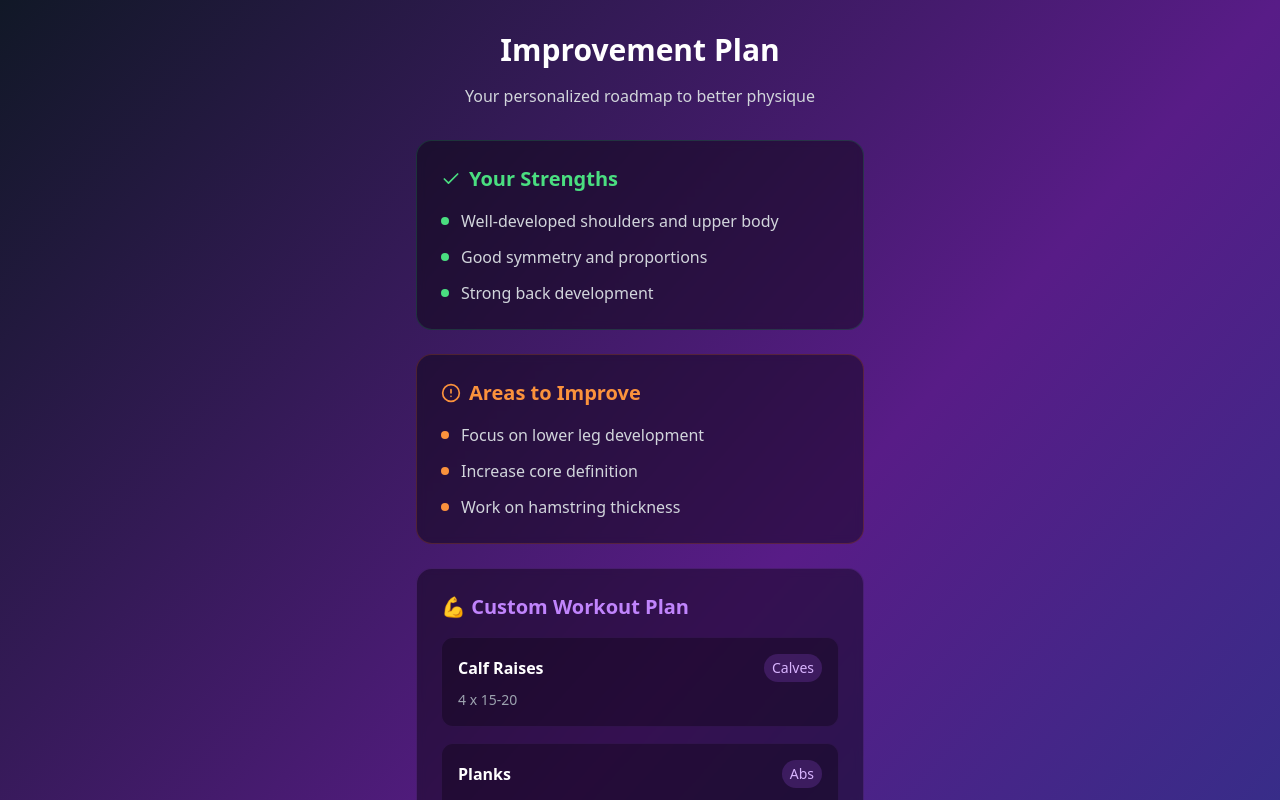
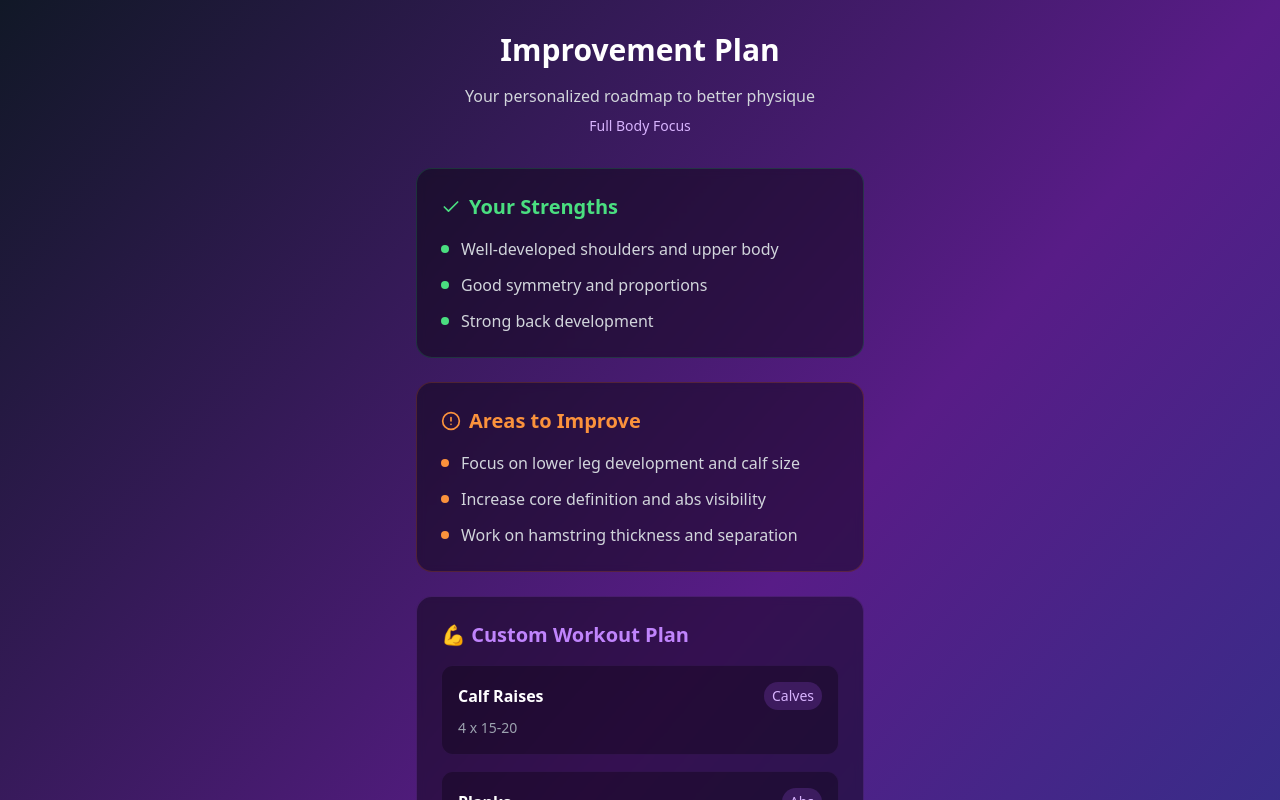
Before and after one commit to omarmohammed786/physique-ai-analyzer, a React (Vite) app: page /improvement-plan in a window 1280 px wide. Shown: the top 800 px of the page. Built offline with nearby package versions, Linux system fonts and the light colour scheme.

Commit message:
feat: Conditional improvement areas
The "Areas to Improve" section on the improvement plan page now dynamically displays either upper body or full body areas based on the user's analysis type selection.

```diff
--- a/src/pages/ImprovementPlan.tsx
+++ b/src/pages/ImprovementPlan.tsx
@@ -12,10 +12,15 @@ const ImprovementPlan = () => {
     sets: string;
     focus: string;
   }>>([]);
+  const [analysisType, setAnalysisType] = useState<'upper-body' | 'full-body'>('full-body');
 
   const navigate = useNavigate();
 
   useEffect(() => {
+    // Load analysis type from localStorage
+    const storedAnalysisType = localStorage.getItem('physique-analysis-type') as 'upper-body' | 'full-body' || 'full-body';
+    setAnalysisType(storedAnalysisType);
+
     // Load data from localStorage (stored by Analysis page)
     const storedStrengths = localStorage.getItem('physique-strengths');
     const storedImprovements = localStorage.getItem('physique-improvements');
@@ -33,15 +38,36 @@ const ImprovementPlan = () => {
 
     // Fallback to default data if nothing stored
     if (!storedStrengths || !storedImprovements || !storedWorkoutPlan) {
+      // Set strengths based on analysis type
+      if (storedAnalysisType === 'upper-body') {
+        setStrengths([
+          "Well-developed shoulders and upper body",
+          "Good upper body symmetry and proportions",
+          "Strong back development"
+        ]);
+        setImprovements([
+          "Increase core definition and abs visibility",
+          "Build more chest thickness and width",
+          "Improve triceps separation and definition"
+        ]);
+        setWorkoutPlan([
+          { exercise: "Planks", sets: "3 x 60s", focus: "Abs" },
+          { exercise: "Incline Barbell Press", sets: "4 x 8-12", focus: "Chest" },
+          { exercise: "Close-Grip Push-ups", sets: "3 x 12-15", focus: "Triceps" },
+          { exercise: "Hanging Leg Raises", sets: "3 x 12-15", focus: "Abs" },
+          { exercise: "Dumbbell Flyes", sets: "3 x 12-15", focus: "Chest" },
+          { exercise: "Russian Twists", sets: "3 x 30", focus: "Abs" }
+        ]);
+      } else {
         setStrengths([
           "Well-developed shoulders and upper body",
           "Good symmetry and proportions",
           "Strong back development"
         ]);
         setImprovements([
-        "Focus on lower leg development",
-        "Increase core definition",
-        "Work on hamstring thickness"
+          "Focus on lower leg development and calf size",
+          "Increase core definition and abs visibility",
+          "Work on hamstring thickness and separation"
         ]);
         setWorkoutPlan([
           { exercise: "Calf Raises", sets: "4 x 15-20", focus: "Calves" },
@@ -52,6 +78,7 @@ const ImprovementPlan = () => {
           { exercise: "Russian Twists", sets: "3 x 30", focus: "Abs" }
         ]);
       }
+    }
   }, []);
 
   return (
@@ -60,6 +87,9 @@ const ImprovementPlan = () => {
         <div className="text-center mb-8">
           <h1 className="text-3xl font-bold text-white mb-4">Improvement Plan</h1>
           <p className="text-gray-300">Your personalized roadmap to better physique</p>
+          <p className="text-purple-300 text-sm mt-2">
+            {analysisType === 'upper-body' ? 'Upper Body Focus' : 'Full Body Focus'}
+          </p>
         </div>
 
         {/* Strengths Section */}
```
Lines whose indentation alone changed are shown as unchanged.
